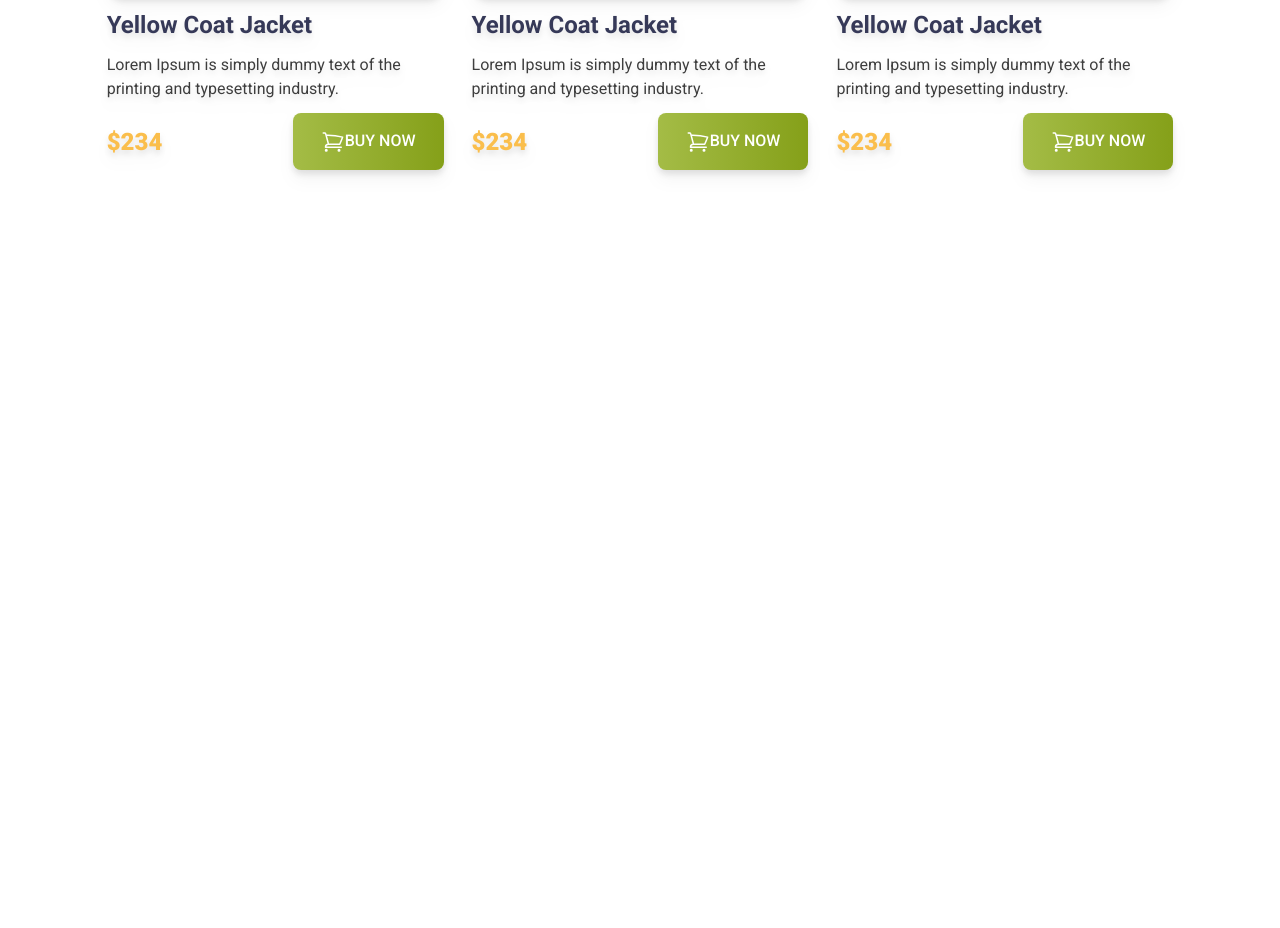
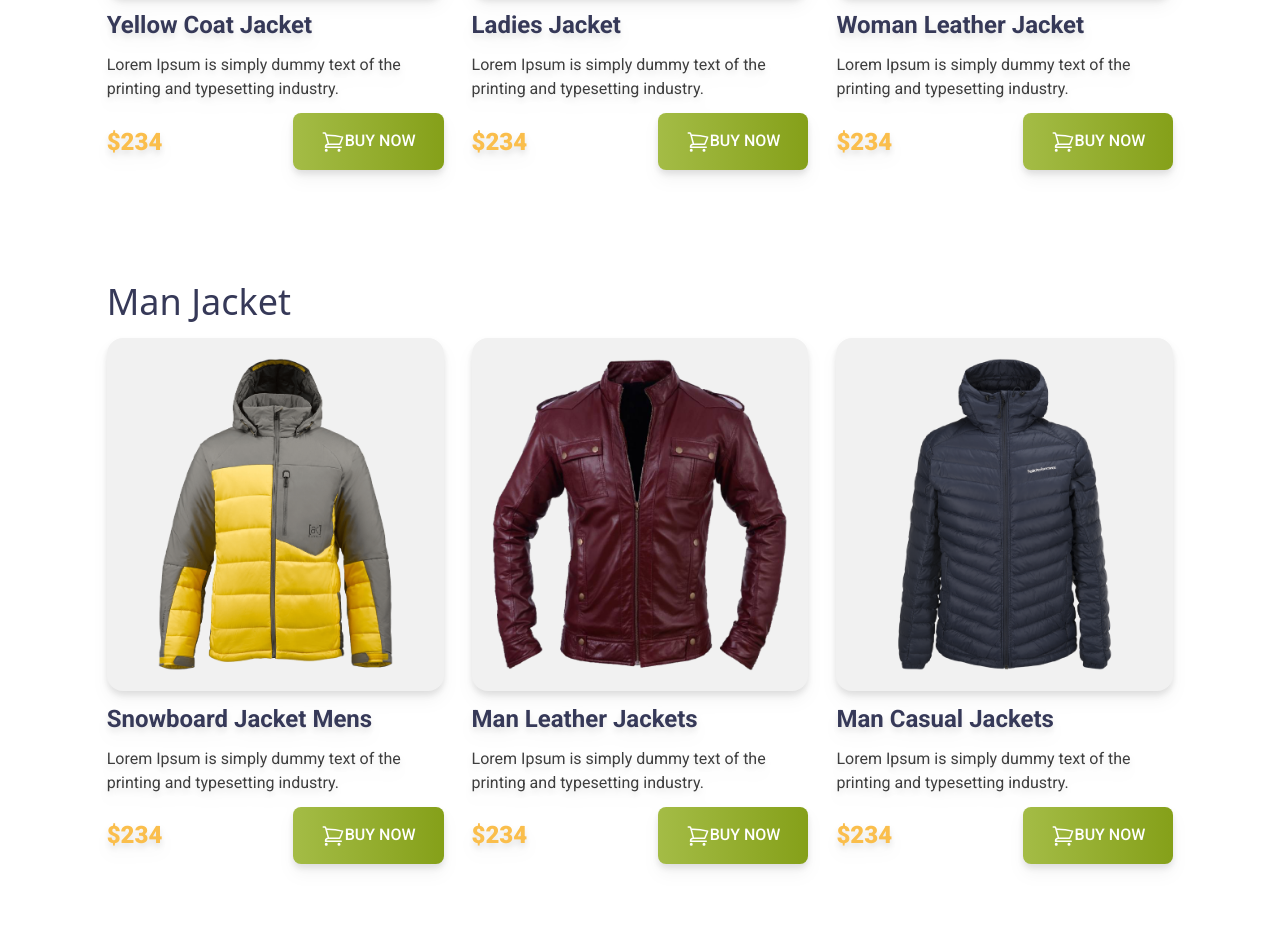
Before and after one commit to Kayum-Ali/penguin-fashion-website, a plain HTML site: page index.html in a window 1280 px wide. Shown: the part 1157-2085 px from the top of the page. Before the commit the page ends 1391 px from the top, so only its background shows below. Drawn offline with nearby package versions, Linux system fonts and the light colour scheme.

Commit message:
man jacket section responsive done

```diff
--- a/index.html
+++ b/index.html
@@ -62,6 +62,8 @@
         </div>
 
     </header>
+
+
     <main class="w-10/12 mx-auto">
         <!-- ---women jacket section -->
         <section class="py-12">
@@ -94,7 +96,7 @@
                    <div class="bg-[#F1F1F1] p-5 rounded-2xl">
                     <img class="" src="images/jacket-2.png" alt="">
                    </div>
-                    <h4 class="text-2xl font-bold text-[#363958]">Yellow Coat Jacket </h4>
+                    <h4 class="text-2xl font-bold text-[#363958]">Ladies Jacket </h4>
                     <p class="text-[#3E3E3E]">Lorem Ipsum is simply dummy text of the
                         printing and typesetting industry.</p>
 
@@ -115,7 +117,7 @@
                    <div class="bg-[#F1F1F1] p-5 rounded-2xl">
                     <img class="" src="images/jacket-3.png" alt="">
                    </div>
-                    <h4 class="text-2xl font-bold text-[#363958]">Yellow Coat Jacket </h4>
+                    <h4 class="text-2xl font-bold text-[#363958]">Woman Leather Jacket </h4>
                     <p class="text-[#3E3E3E]">Lorem Ipsum is simply dummy text of the
                         printing and typesetting industry.</p>
 
@@ -133,6 +135,80 @@
                 </div>
             </div>
         </section>
+
+        <!-- man jackets section  -->
+
+        <section class="py-12">
+            <h3 class="font-bebas text-4xl text-[#363958]">Man Jacket</h3>
+            <!-- --jackets container -->
+            <div class="grid grid-cols-1 md:grid-cols-2 lg:grid-cols-3  gap-7  my-4">
+                <!-- --jacket-1  -->
+                <div class="font-roboto space-y-3 drop-shadow-lg">
+                   <div class="bg-[#F1F1F1] p-5 rounded-2xl">
+                     <img class="" src="images/jacket-4.png" alt="">
+                   </div>
+                    <h4 class="text-2xl font-bold text-[#363958]">Snowboard Jacket Mens </h4>
+                    <p class="text-[#3E3E3E]">Lorem Ipsum is simply dummy text of the
+                        printing and typesetting industry.</p>
+
+                    <div class="flex items-center  justify-between">
+                        <h3 class="text-2xl font-black text-[#FABE4C]">$234</h3>
+                        <button
+                            class="py-4 px-7 bg-gradient-to-r from-[#A4BC46] to-[#85A019] rounded-lg text-white font-medium text-base">
+
+                            <svg xmlns="http://www.w3.org/2000/svg" fill="none" viewBox="0 0 24 24" stroke-width="1.5"
+                                stroke="currentColor" class="w-6 h-6 inline">
+                                <path stroke-linecap="round" stroke-linejoin="round"
+                                    d="M2.25 3h1.386c.51 0 .955.343 1.087.835l.383 1.437M7.5 14.25a3 3 0 0 0-3 3h15.75m-12.75-3h11.218c1.121-2.3 2.1-4.684 2.924-7.138a60.114 60.114 0 0 0-16.536-1.84M7.5 14.25 5.106 5.272M6 20.25a.75.75 0 1 1-1.5 0 .75.75 0 0 1 1.5 0Zm12.75 0a.75.75 0 1 1-1.5 0 .75.75 0 0 1 1.5 0Z" />
+                            </svg>BUY NOW</button>
+                    </div>
+                </div>
+                <!-- --jacket-2  -->
+                <div class="font-roboto space-y-3 drop-shadow-lg">
+                   <div class="bg-[#F1F1F1] p-5 rounded-2xl">
+                    <img class="" src="images/jacket-5.png" alt="">
+                   </div>
+                    <h4 class="text-2xl font-bold text-[#363958]"> Man Leather Jackets </h4>
+                    <p class="text-[#3E3E3E]">Lorem Ipsum is simply dummy text of the
+                        printing and typesetting industry.</p>
+
+                    <div class="flex items-center  justify-between">
+                        <h3 class="text-2xl font-black text-[#FABE4C]">$234</h3>
+                        <button
+                            class="py-4 px-7 bg-gradient-to-r from-[#A4BC46] to-[#85A019] rounded-lg text-white font-medium text-base">
+
+                            <svg xmlns="http://www.w3.org/2000/svg" fill="none" viewBox="0 0 24 24" stroke-width="1.5"
+                                stroke="currentColor" class="w-6 h-6 inline">
+                                <path stroke-linecap="round" stroke-linejoin="round"
+                                    d="M2.25 3h1.386c.51 0 .955.343 1.087.835l.383 1.437M7.5 14.25a3 3 0 0 0-3 3h15.75m-12.75-3h11.218c1.121-2.3 2.1-4.684 2.924-7.138a60.114 60.114 0 0 0-16.536-1.84M7.5 14.25 5.106 5.272M6 20.25a.75.75 0 1 1-1.5 0 .75.75 0 0 1 1.5 0Zm12.75 0a.75.75 0 1 1-1.5 0 .75.75 0 0 1 1.5 0Z" />
+                            </svg>BUY NOW</button>
+                    </div>
+                </div>
+                <!-- --jacket-3  -->
+                <div class="font-roboto space-y-3 drop-shadow-lg ">
+                   <div class="bg-[#F1F1F1] p-5 rounded-2xl">
+                    <img class="" src="images/jacket-6.png" alt="">
+                   </div>
+                    <h4 class="text-2xl font-bold text-[#363958]">Man Casual Jackets </h4>
+                    <p class="text-[#3E3E3E]">Lorem Ipsum is simply dummy text of the
+                        printing and typesetting industry.</p>
+
+                    <div class="flex items-center  justify-between">
+                        <h3 class="text-2xl font-black text-[#FABE4C]">$234</h3>
+                        <button
+                            class="py-4 px-7 bg-gradient-to-r from-[#A4BC46] to-[#85A019] rounded-lg text-white font-medium text-base">
+
+                            <svg xmlns="http://www.w3.org/2000/svg" fill="none" viewBox="0 0 24 24" stroke-width="1.5"
+                                stroke="currentColor" class="w-6 h-6 inline">
+                                <path stroke-linecap="round" stroke-linejoin="round"
+                                    d="M2.25 3h1.386c.51 0 .955.343 1.087.835l.383 1.437M7.5 14.25a3 3 0 0 0-3 3h15.75m-12.75-3h11.218c1.121-2.3 2.1-4.684 2.924-7.138a60.114 60.114 0 0 0-16.536-1.84M7.5 14.25 5.106 5.272M6 20.25a.75.75 0 1 1-1.5 0 .75.75 0 0 1 1.5 0Zm12.75 0a.75.75 0 1 1-1.5 0 .75.75 0 0 1 1.5 0Z" />
+                            </svg>BUY NOW</button>
+                    </div>
+                </div>
+            </div>
+        </section>
+
+
     </main>
     <footer>
 
```
